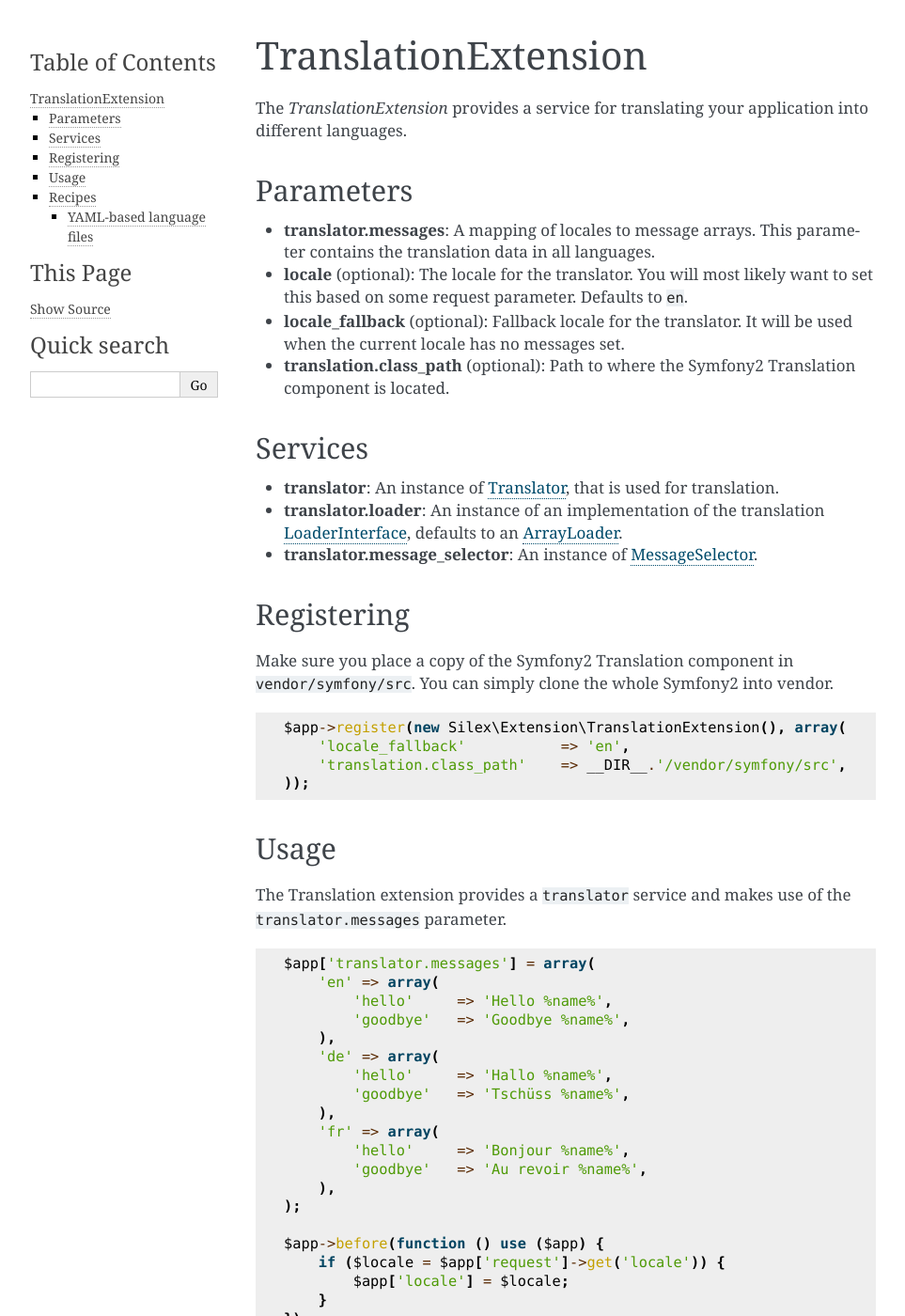
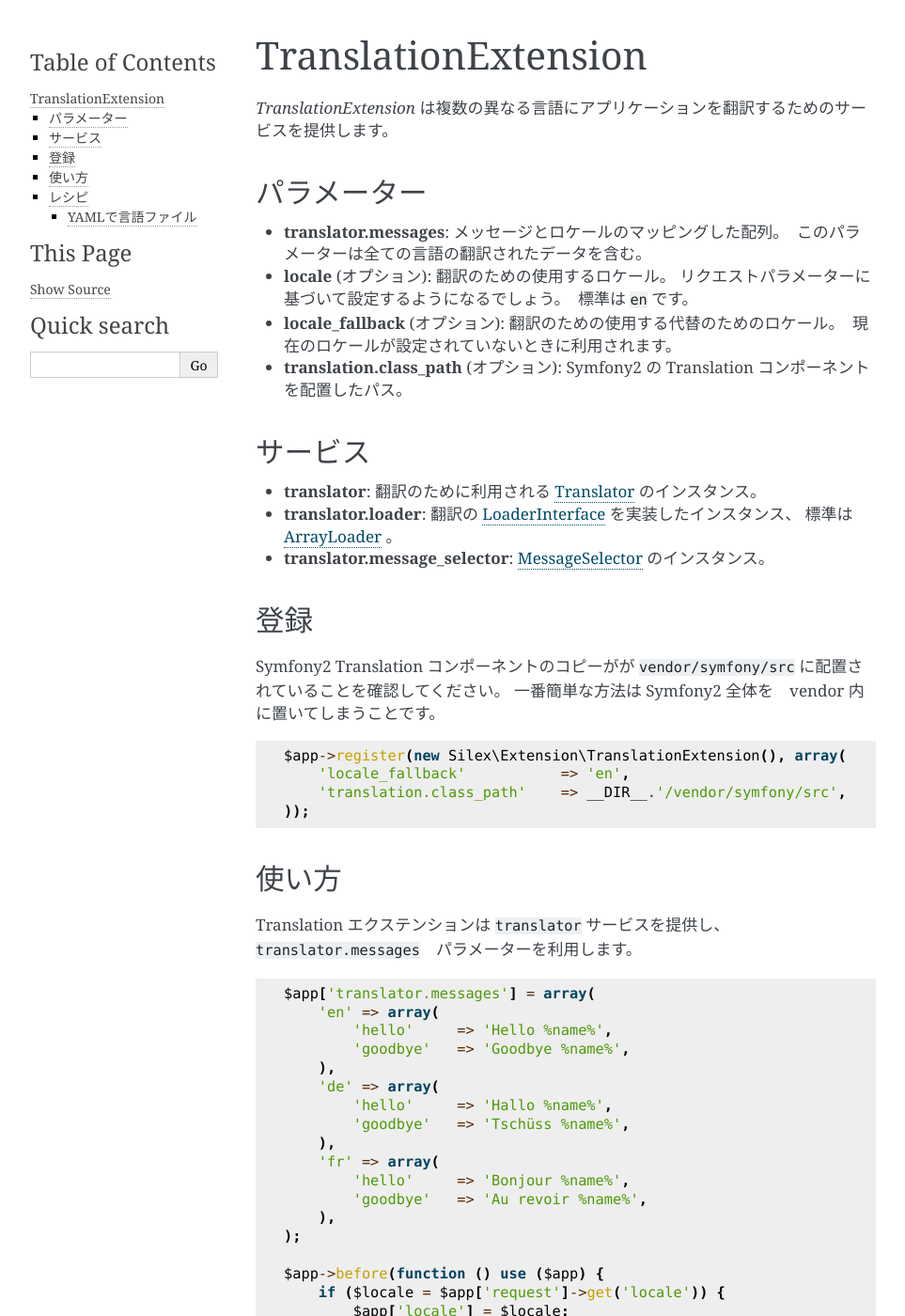
Before and after one commit to brtriver/silex-doc-ja, a Sphinx documentation site: the page built from doc/extensions/translation.rst, in a window 1280 px wide and 1400 px high. Shown: the whole window at 94% size, without its empty margins (148-1111 px from the left). Built offline with Sphinx 7.4.7, drawn with Linux system fonts in a browser that asks for light colours; some of the changed text lies outside the part shown.

Commit message:
translated: doc/extensions documents. (translation, url_generator, validator)

```diff
--- a/doc/extensions/translation.rst
+++ b/doc/extensions/translation.rst
@@ -1,44 +1,41 @@
 TranslationExtension
 =====================
 
-The *TranslationExtension* provides a service for translating your application
-into different languages.
+*TranslationExtension* は複数の異なる言語にアプリケーションを翻訳するためのサービスを提供します。
 
-Parameters
-----------
+パラメーター
+------------
 
-* **translator.messages**: A mapping of locales to message arrays. This parameter
-  contains the translation data in all languages.
+* **translator.messages**: メッセージとロケールのマッピングした配列。　このパラメーターは全ての言語の翻訳されたデータを含む。
 
-* **locale** (optional): The locale for the translator. You will most likely want
-  to set this based on some request parameter. Defaults to ``en``.
+* **locale** (オプション): 翻訳のための使用するロケール。 リクエストパラメーターに基づいて設定するようになるでしょう。　標準は ``en`` です。
 
-* **locale_fallback** (optional): Fallback locale for the translator. It will
-  be used when the current locale has no messages set.
+* **locale_fallback** (オプション): 翻訳のための使用する代替のためのロケール。　現在のロケールが設定されていないときに利用されます。
 
-* **translation.class_path** (optional): Path to where
-  the Symfony2 Translation component is located.
+* **translation.class_path** (オプション): Symfony2 の Translation コンポーネントを配置したパス。
 
-Services
+サービス
 --------
 
-* **translator**: An instance of `Translator
-  <http://api.symfony.com/2.0/Symfony/Component/Translation/Translator.html>`_,
-  that is used for translation.
+* **translator**: 翻訳のために利用される `Translator
+  <http://api.symfony.com/2.0/Symfony/Component/Translation/Translator.html>`_
+  のインスタンス。
 
-* **translator.loader**: An instance of an implementation of the translation
-  `LoaderInterface <http://api.symfony.com/2.0/Symfony/Component/Translation/Loader/LoaderInterface.html>`_,
-  defaults to an `ArrayLoader
-  <http://api.symfony.com/2.0/Symfony/Component/Translation/Loader/ArrayLoader.html>`_.
+* **translator.loader**: 翻訳の
+  `LoaderInterface
+  <http://api.symfony.com/2.0/Symfony/Component/Translation/Loader/LoaderInterface.html>`_
+  を実装したインスタンス、 標準は
+  `ArrayLoader
+  <http://api.symfony.com/2.0/Symfony/Component/Translation/Loader/ArrayLoader.html>`_ 。
 
-* **translator.message_selector**: An instance of `MessageSelector
-  <http://api.symfony.com/2.0/Symfony/Component/Translation/MessageSelector.html>`_.
+* **translator.message_selector**: `MessageSelector
+  <http://api.symfony.com/2.0/Symfony/Component/Translation/MessageSelector.html>`_ のインスタンス。
 
-Registering
+登録
 -----------
 
-Make sure you place a copy of the Symfony2 Translation component in
-``vendor/symfony/src``. You can simply clone the whole Symfony2 into vendor.
+Symfony2 Translation コンポーネントのコピーがが ``vendor/symfony/src`` に配置されていることを確認してください。
+一番簡単な方法は Symfony2 全体を　vendor 内に置いてしまうことです。
 
 ::
 
@@ -47,11 +44,10 @@
         'translation.class_path'    => __DIR__.'/vendor/symfony/src',
     ));
 
-Usage
------
+使い方
+--------
 
-The Translation extension provides a ``translator`` service and makes use of
-the ``translator.messages`` parameter.
+Translation エクステンションは ``translator`` サービスを提供し、　``translator.messages``　パラメーターを利用します。
 
 ::
 
@@ -80,43 +76,43 @@
         return $app['translator']->trans($message, array('%name%' => $name));
     });
 
-The above example will result in following routes:
+上のサンプルは次のようなルーティングにおいて示すような結果になるでしょう:
 
-* ``/en/hello/igor`` will return ``Hello igor``.
+* ``/en/hello/igor`` は ``Hello igor`` を返す。
 
-* ``/de/hello/igor`` will return ``Hallo igor``.
+* ``/de/hello/igor`` は ``Hallo igor`` を返す。
 
-* ``/fr/hello/igor`` will return ``Bonjour igor``.
+* ``/fr/hello/igor`` は ``Bonjour igor`` を返す。
 
-* ``/it/hello/igor`` will return ``Hello igor`` (because of the fallback).
+* ``/it/hello/igor`` は ``Hello igor`` を返す。 (代替設定のため).
 
-Recipes
+レシピ
 -------
 
-YAML-based language files
+YAMLで言語ファイル
 ~~~~~~~~~~~~~~~~~~~~~~~~~
 
-Having your translation in PHP files can be inconvenient. This recipe will
-show you how to load translations from external YAML files.
+PHPファイルで翻訳ファイルを用意することは不便でしょう。
+このレシピで外部に用意したYAMLファイルから翻訳データを読み込む方法について説明します。
 
-First you will need the ``Config`` and ``Yaml`` components from Symfony2. Also
-make sure you register them with the autoloader. You can just clone the entire
-Symfony2 repository into ``vendor/symfony``.
+まず最初に Symfony2 にある ``Config`` と ``Yaml`` コンポーネントが必要です。
+オートローダーでこれらのコンポーネントが登録されるようにします。
+そのために Symfony2 全体のリポジトリを ``vendor/symfony`` ディレクトリにクローンしてしまいます。
 
 ::
 
     $app['autoloader']->registerNamespace('Symfony', __DIR__.'/vendor/symfony/src');
 
-Next, you have to create the language mappings in YAML files. A naming you can
-use is ``locales/en.yml``. Just do the mapping in this file as follows:
+
+次に、YAMLファイルで言語のマッピングを作らなければなりません。マッピングファイルは ``locals/en.yml`` を使います。
+マッピングは以下のようなファイルで用意するだけです:
 
 .. code-block:: yaml
 
     hello: Hello %name%
     goodbye: Goodbye %name%
 
-Repeat this for all of your languages. Then set up the ``translator.messages`` to map
-languages to files::
+この作業をあなたが使いたい全ての言語ファイル分用意します。そして、　ファイルに言語をマッピングするために ``translator.messages`` を設定します::
 
     $app['translator.messages'] = array(
         'en' => __DIR__.'/locales/en.yml',
@@ -124,9 +120,8 @@
         'fr' => __DIR__.'/locales/fr.yml',
     );
 
-Finally override the ``translator.loader`` to use a ``YamlFileLoader`` instead of the
-default ``ArrayLoader``::
+最後に ``ArrayLoader`` の代わりに ``YamlFileLoader`` を使うために ``translator.loader`` を上書きします。::
 
     $app['translator.loader'] = new Symfony\Component\Translation\Loader\YamlFileLoader();
 
-And that's all you need to load translations from YAML files.
+これで YAML ファイルから翻訳データを読み込むことができます。
```
Also changed, not shown: doc/extensions/url_generator.rst (+14 -17 lines), doc/extensions/validator.rst (+38 -39 lines).
